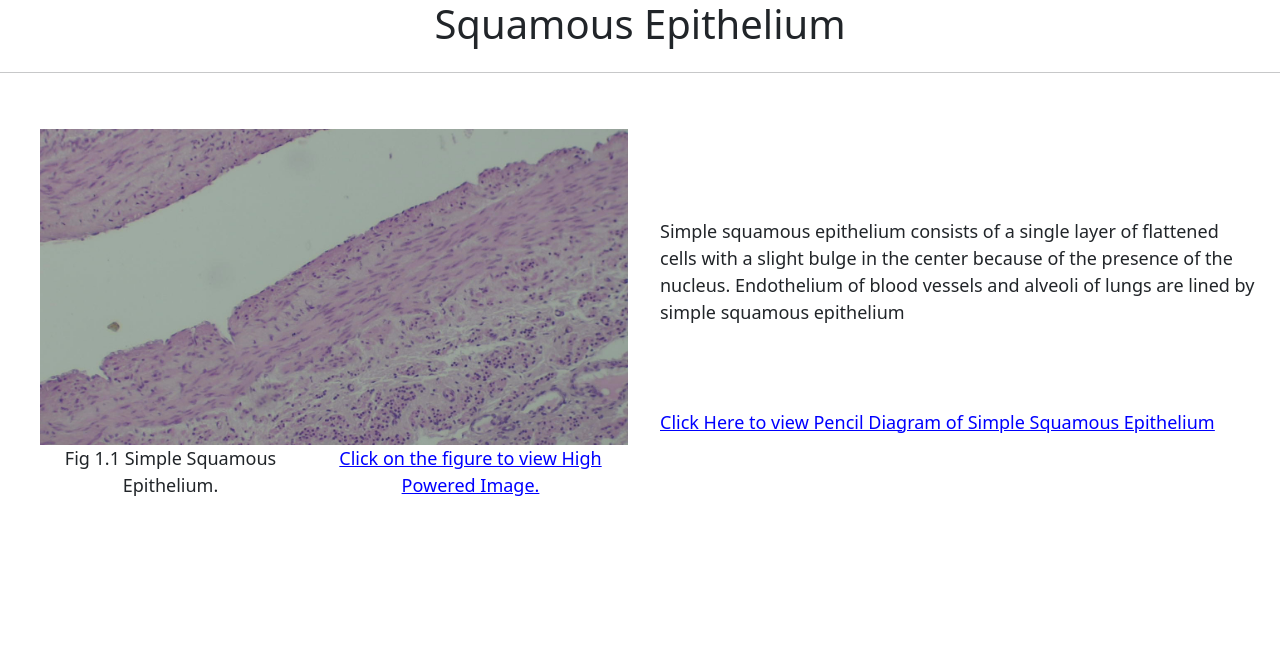
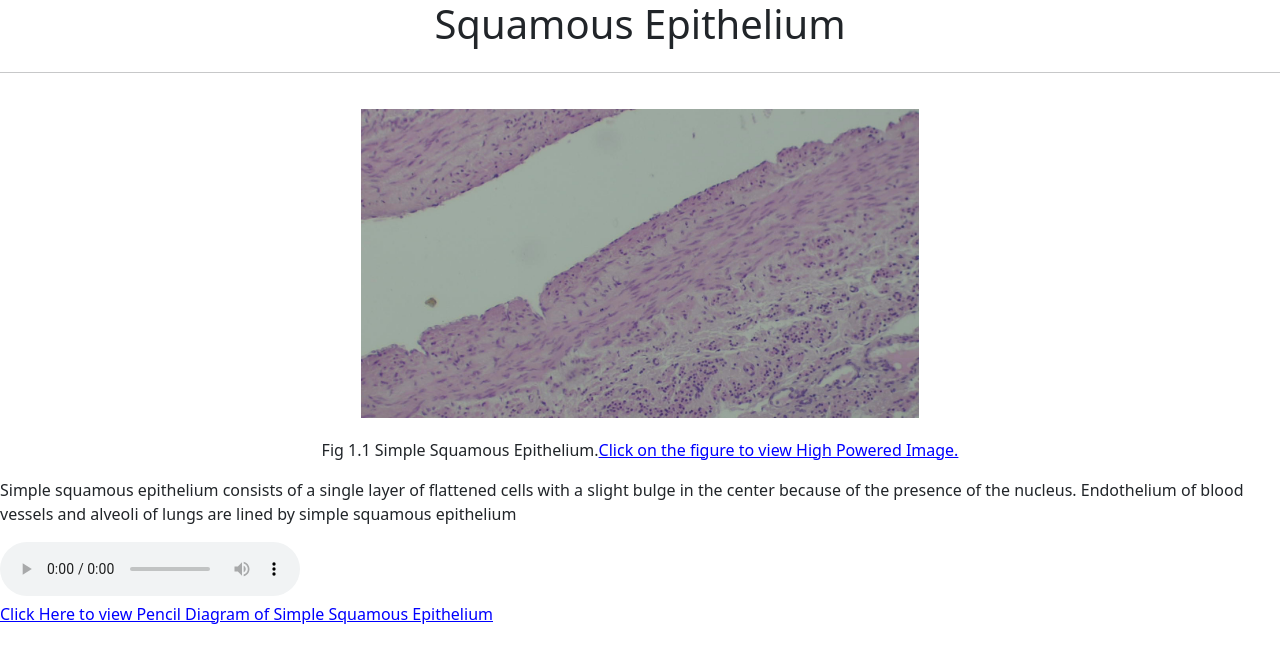
Before and after one commit to KartikB230/Histology-Medical-Project, a React (Create React App) app: page /SquamousEpithelium in a window 1280 px wide. Shown: the top 662 px of the page. Built offline with nearby package versions, Linux system fonts and the light colour scheme.

Commit message:
Squamous Commit

```diff
--- a/src/App.css
+++ b/src/App.css
@@ -57,8 +57,11 @@
 
 
 .imgg {
-  width: 98%;
-  height: 80%;
+  width: 45%;
+  height: 100%;
+  display: flex;
+  justify-content: center;
+  align-items: center;
 
 }
 
@@ -72,6 +75,10 @@
 .image-container {
   flex: 1;
   padding: 20px;
+  display: flex;
+  justify-content: center;
+  align-items: center;
+
 }
 
 /* Style for the info container on the right */
--- a/src/components/SquamousEpithelium.jsx
+++ b/src/components/SquamousEpithelium.jsx
@@ -1,15 +1,21 @@
 import React from 'react';
 import '../App.css'; // Import the CSS file
 import { openPopup, closePopup, openModal, closeModal } from './script.js';
+import { useState } from 'react';
+
+
+
 
 function SquamousEpithelium() {
+
+
     return (
       <div>
         <div className="cd">
           <h1 className="main-title">Squamous Epithelium</h1>
         </div>
         <hr />
-      <div className="content-container">
+
         {/* Image on the left */}
         <div className="image-container">
           <img
@@ -19,13 +25,14 @@ function SquamousEpithelium() {
             onClick={() => openPopup('popup1')}
             data-popup="popup1"
           />
+
+        </div>
         <p className="image-description">
           Fig 1.1 Simple Squamous Epithelium.{' '}
           <a href="#" style={{ color: 'blue' }}>
             Click on the figure to view High Powered Image.
           </a>
         </p>
-        </div>
 
         {/* Information and audio on the right */}
         <div className="info-container">
@@ -34,22 +41,23 @@ function SquamousEpithelium() {
               Simple squamous epithelium consists of a single layer of flattened cells with a slight bulge in the center because of the presence of the nucleus. Endothelium of blood vessels and alveoli of lungs are lined by simple squamous epithelium
             </p>
             <div className="audio-container">
-              <audio style={{ padding: '30px' }} controls>
-                <source src="/assets/h1_76 squamous epithelium (1).wav" type="audio/wav" />
-                Your browser does not support the audio element.
-              </audio>
+              <audio
+                src="/assets/Audios/h1_76 squamous epithelium (1).wav"
+                controls
+                autoPlay={false}
+                loop={false}
+              />
             </div>
             <a href="#" className="image-cell">
               <u>Click Here to view Pencil Diagram of Simple Squamous Epithelium</u>
             </a>
           </div>
         </div>
-      </div>
+
 
         {/* Popup */}
         <div id="popup1" className="popup">
-        <button className="close-button" data-popup="popup1" onClick={(event) => closePopup(event.target)}
->&times;</button>
+          <button className="close-button" data-popup="popup1" onClick={(event) => closePopup(event.target)}>&times;</button>
           <img src="/assets/simple_squamous_epithelium_High_power.jpg" onClick={() => openModal('popup1', '/assets/simple_squamous_epithelium_High_power.jpg', 'Simple Squamous Epithelium Magnified')} height="500px" width="500px" alt="Simple Squamous Epithelium High Power" />
           <div className="description">Follicles are the basic structural units of the thyroid gland. Each lobule contains many closely packed follicles of different sizes and shapes. The size of the follicle is approximately 150-200 microns. Follicles are round to oval in shape and are lined by simple squamous or cuboidal epithelium. The follicles are filled with colloid.</div>
         </div>
@@ -57,4 +65,5 @@ function SquamousEpithelium() {
     );
   }
 
+
   export default SquamousEpithelium;
```
Lines whose indentation alone changed are shown as unchanged.
